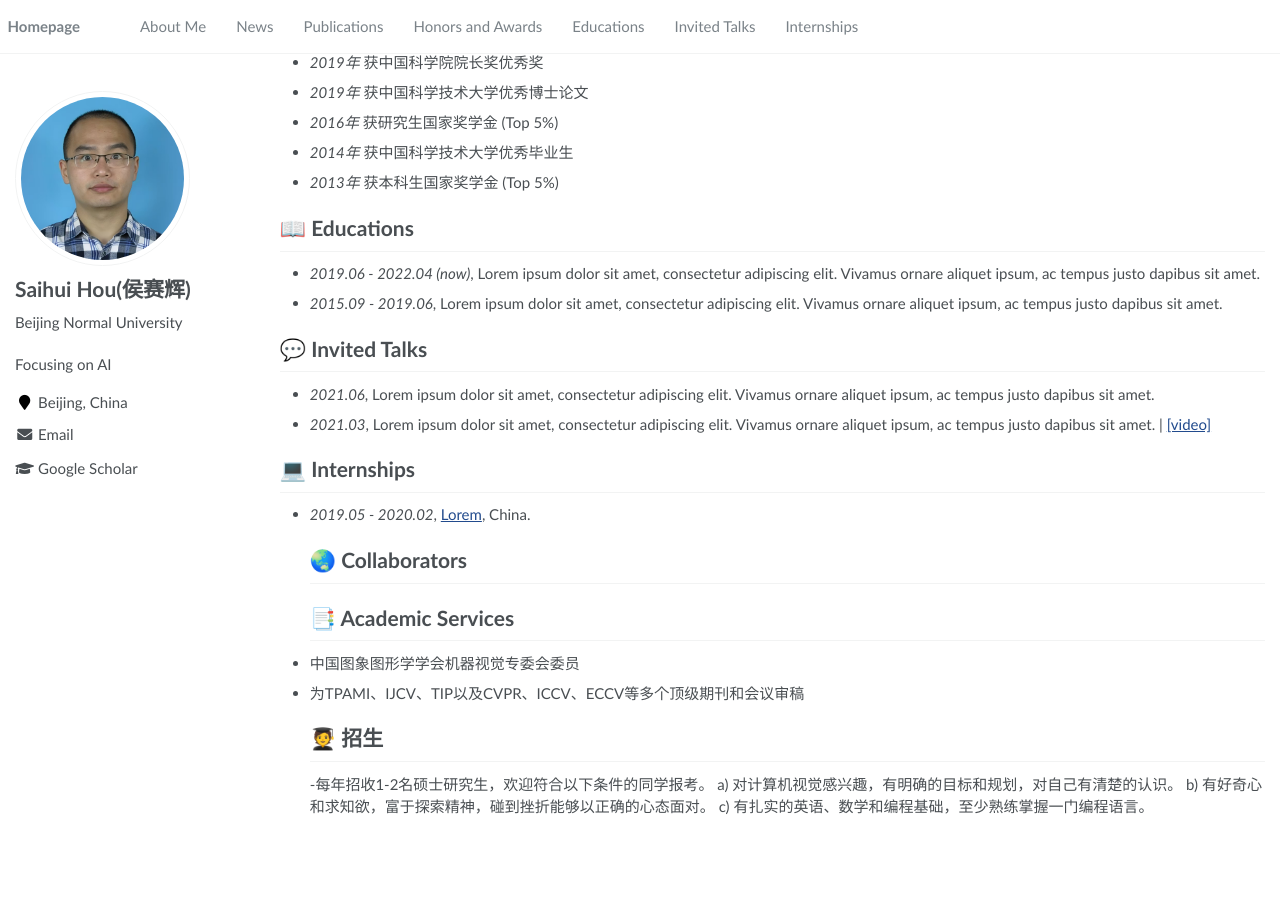
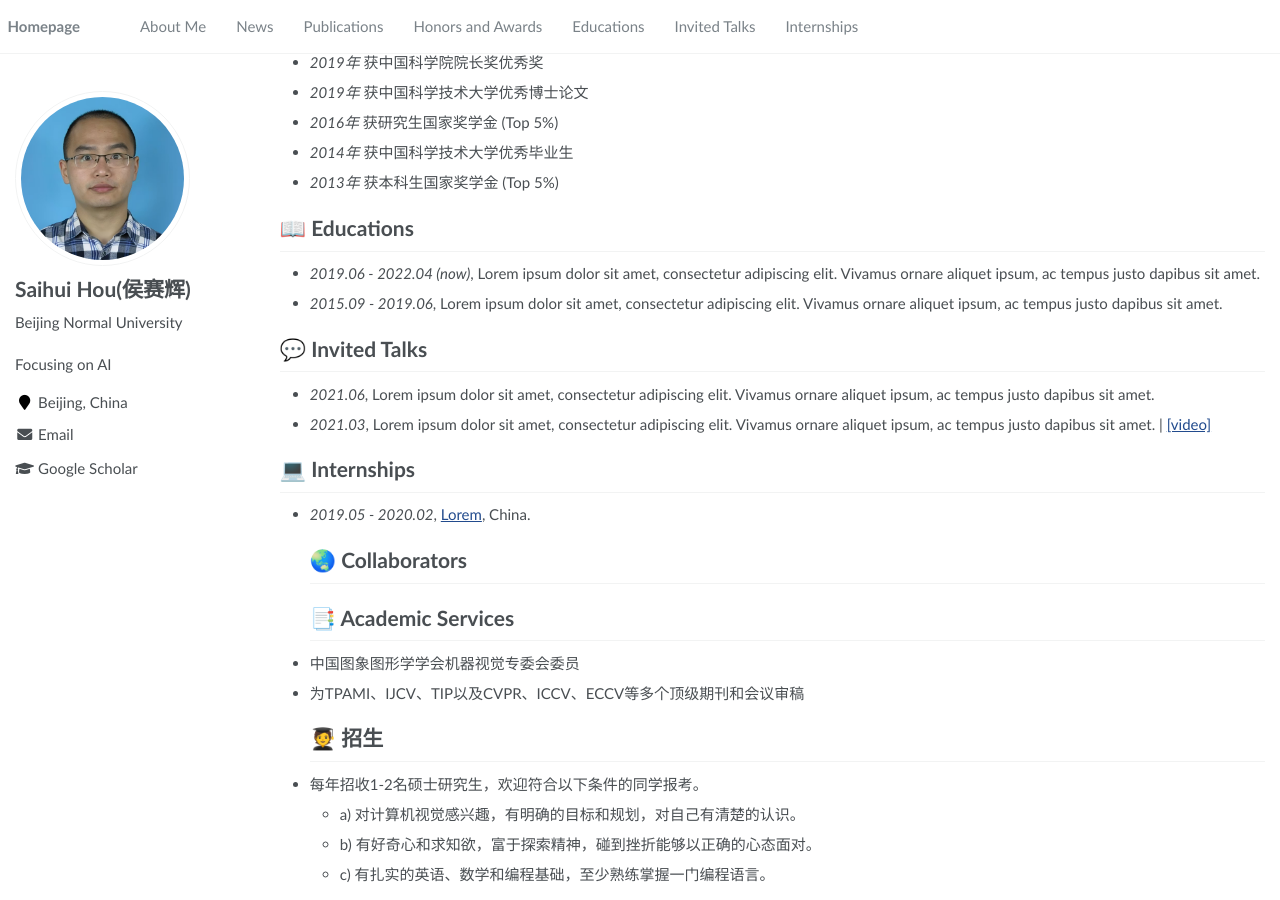
Before and after one commit to hshustc/hshustc.github.io, a Jekyll site: the page built from _pages/about.md, in a window 1280 px wide and 900 px high, scrolled down 843 px. Built offline with Jekyll 4.4.1, drawn with Linux system fonts in a browser that asks for light colours; before the commit the page ends 1676 px from its top, so only the background shows below that.

```diff
--- a/_pages/about.md
+++ b/_pages/about.md
@@ -66,7 +66,7 @@ My research interest includes neural machine translation and computer vision. I
 - 中国图象图形学学会机器视觉专委会委员
 - 为TPAMI、IJCV、TIP以及CVPR、ICCV、ECCV等多个顶级期刊和会议审稿
 # 🧑‍🎓 招生
--每年招收1-2名硕士研究生，欢迎符合以下条件的同学报考。
-  a) 对计算机视觉感兴趣，有明确的目标和规划，对自己有清楚的认识。
-  b) 有好奇心和求知欲，富于探索精神，碰到挫折能够以正确的心态面对。
-  c) 有扎实的英语、数学和编程基础，至少熟练掌握一门编程语言。
+- 每年招收1-2名硕士研究生，欢迎符合以下条件的同学报考。
+  - a) 对计算机视觉感兴趣，有明确的目标和规划，对自己有清楚的认识。
+  - b) 有好奇心和求知欲，富于探索精神，碰到挫折能够以正确的心态面对。
+  - c) 有扎实的英语、数学和编程基础，至少熟练掌握一门编程语言。
```
